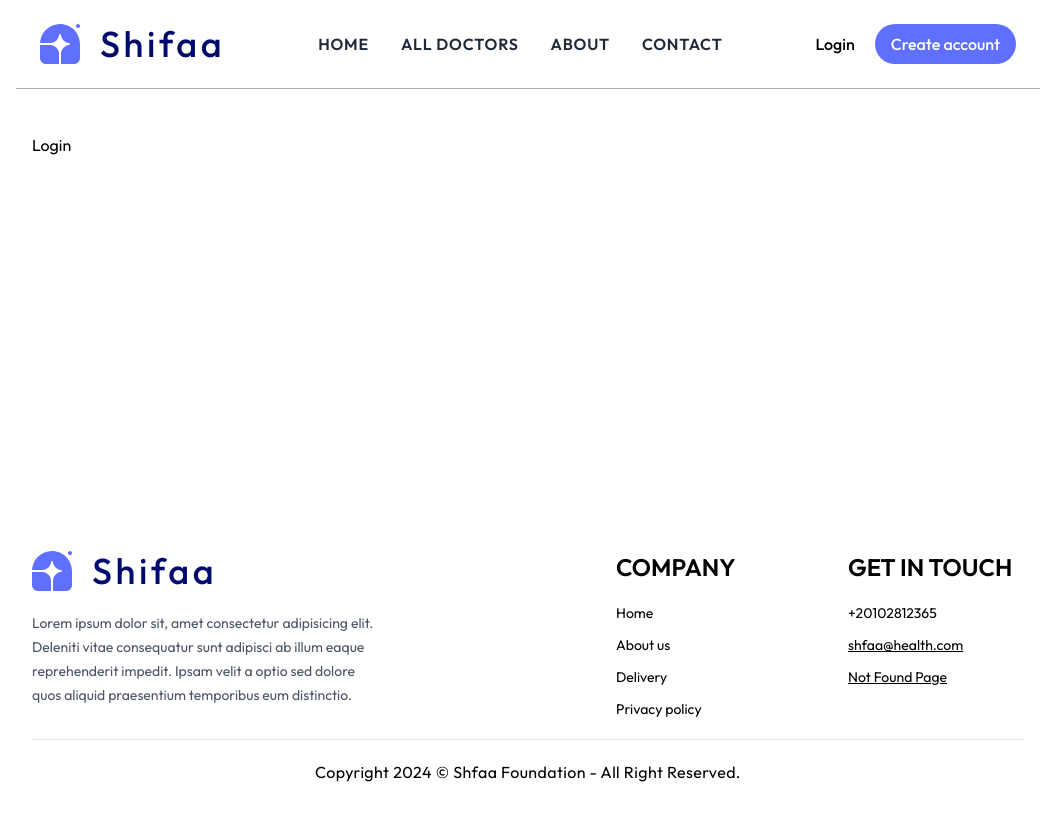
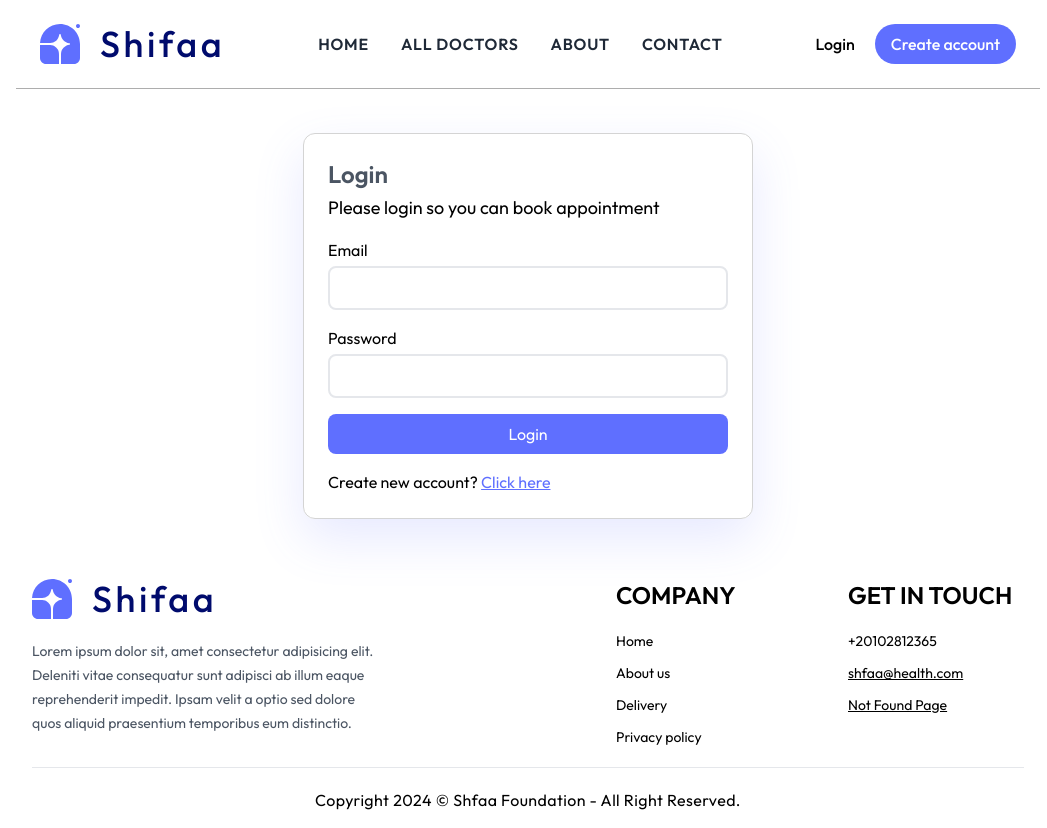
Before and after one commit to mahmoud-alaa1/Doctors-Appointments, a React (Vite) app: page /login in a window 1280 px wide. Shown: the whole page, without its empty margins (112-1159 px from the left). Before the commit the page ends 800 px from the top, so only its background shows below. Built offline with nearby package versions, Linux system fonts and the light colour scheme.

Commit message:
Refactor Login page to use LoginForm

```diff
--- a/src/pages/Login.jsx
+++ b/src/pages/Login.jsx
@@ -1,5 +1,7 @@
+import LoginForm from "../ui/LoginForm";
+
 function Login() {
-  return <div>Login</div>;
+  return <LoginForm />;
 }
 
 export default Login;
--- /dev/null
+++ b/src/ui/LoginForm.jsx
@@ -0,0 +1,40 @@
+import { Link } from "react-router-dom";
+import FormUi from "./FormUi";
+
+function LoginForm() {
+  return (
+    <FormUi>
+      <FormUi.Header>
+        <FormUi.Title>Login</FormUi.Title>
+        <FormUi.Subtitle>
+          Please login so you can book appointment
+        </FormUi.Subtitle>
+      </FormUi.Header>
+
+      <FormUi.Body>
+        <label className="flex flex-col gap-1">
+          Email
+          <input className="border-2  py-2 px-2 rounded-lg" type="email" />
+        </label>
+        <label className="flex flex-col gap-1">
+          Password
+          <input className="border-2  py-2 px-2 rounded-lg" type="password" />
+        </label>
+        <button
+          type="submit"
+          className="bg-primary text-[#fff] py-2 rounded-lg"
+        >
+          Login
+        </button>
+      </FormUi.Body>
+      <FormUi.Footer>
+        Create new account?&nbsp;
+        <Link to={"/signup"} className="underline text-primary">
+          Click here
+        </Link>
+      </FormUi.Footer>
+    </FormUi>
+  );
+}
+
+export default LoginForm;
```
Also changed, not shown: 1 other file (tests, documents, lock files or other folders).
